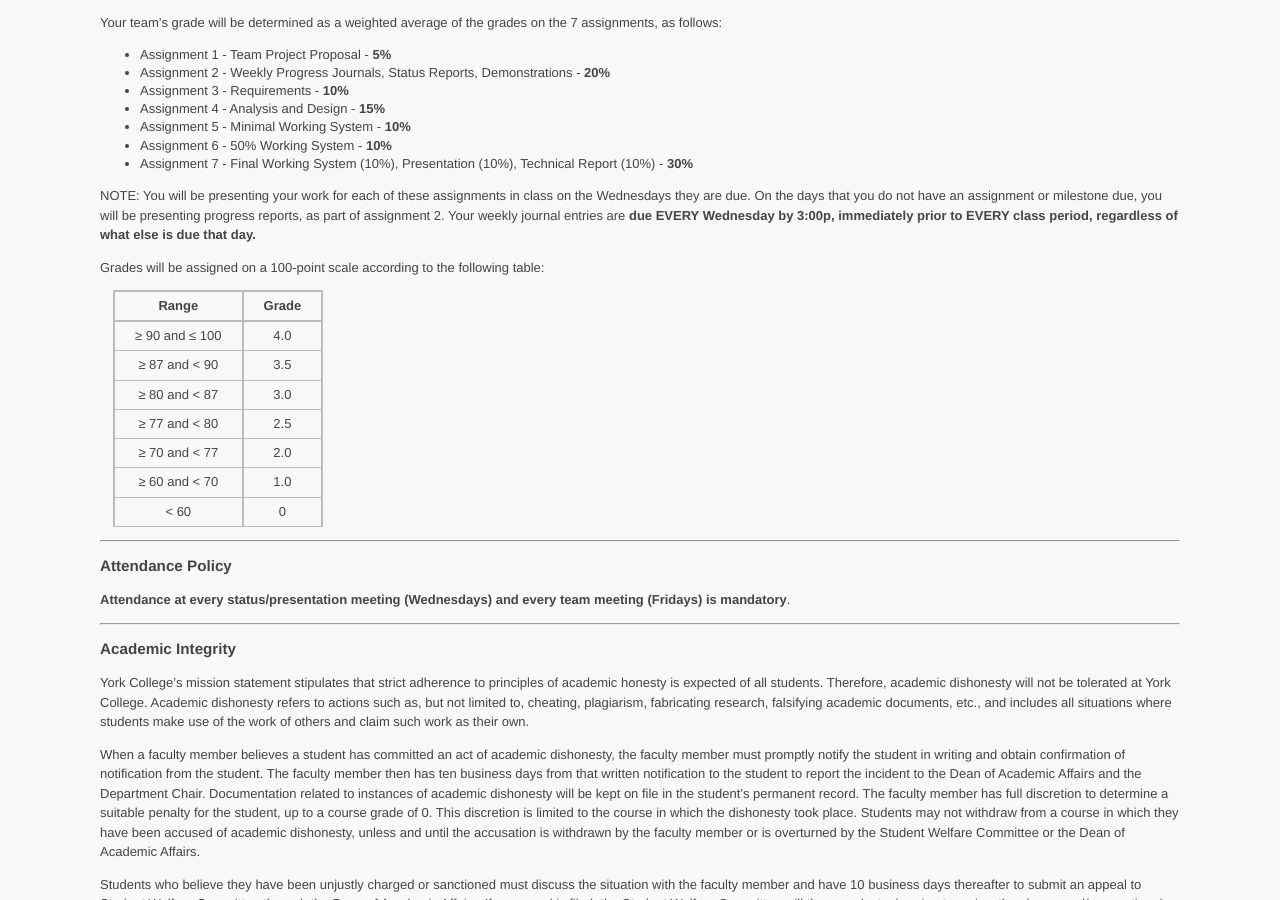
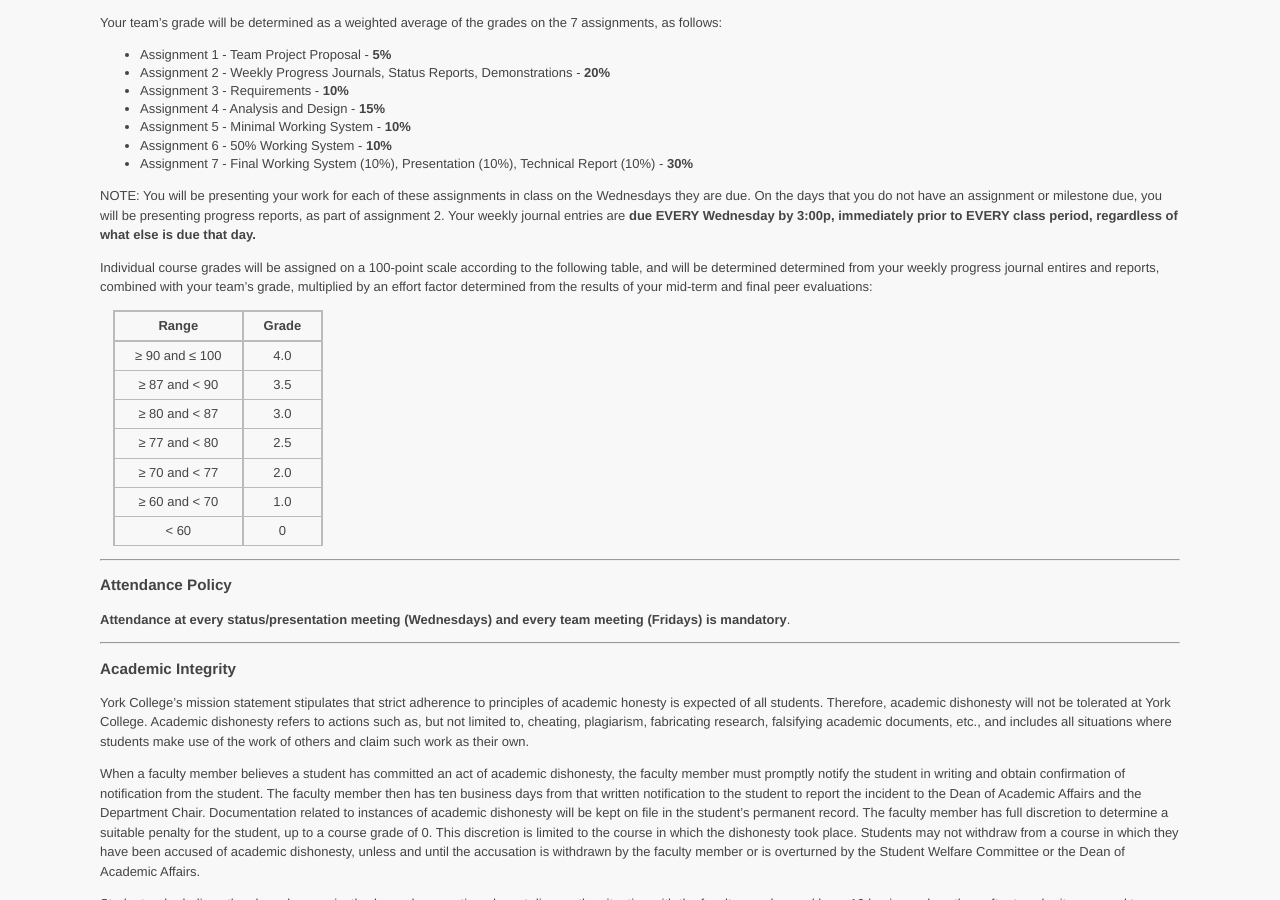
Before and after one commit to ycpcs/cs481-fall2021-RT, a Jekyll site: the page built from syllabus.md, in a window 1280 px wide and 900 px high, scrolled down 1318 px. Built offline with Jekyll 4.4.1, drawn with Linux system fonts in a browser that asks for light colours.

Commit message:
added peer evals and effort factors

```diff
--- a/syllabus.md
+++ b/syllabus.md
@@ -75,9 +75,11 @@ Your team's grade will be determined as a weighted average of the grades on the
 -   Assignment 6 - 50% Working System - **10%**
 -   Assignment 7 - Final Working System (10%), Presentation (10%), Technical Report (10%) - **30%**
 
+
+
 NOTE: You will be presenting your work for each of these assignments in class on the Wednesdays they are due.  On the days that you do not have an assignment or milestone due, you will be presenting progress reports, as part of assignment 2.  Your weekly journal entries are **due EVERY Wednesday by 3:00p, immediately prior to EVERY class period, regardless of what else is due that day.**
 
-Grades will be assigned on a 100-point scale according to the following table:
+Individual course grades will be assigned on a 100-point scale according to the following table, and will be determined determined from your weekly progress journal entires and reports, combined with your team's grade, multiplied by an effort factor determined from the results of your mid-term and final peer evaluations:
 
 | Range             |  Grade   |
 |:-----------------:|:--------:|
```
